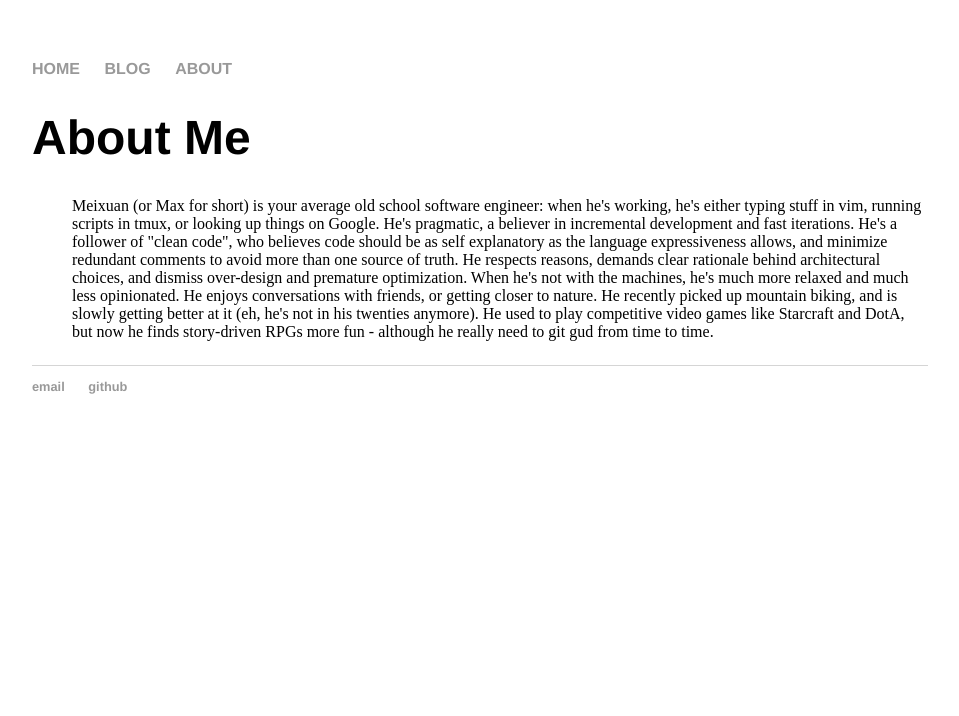
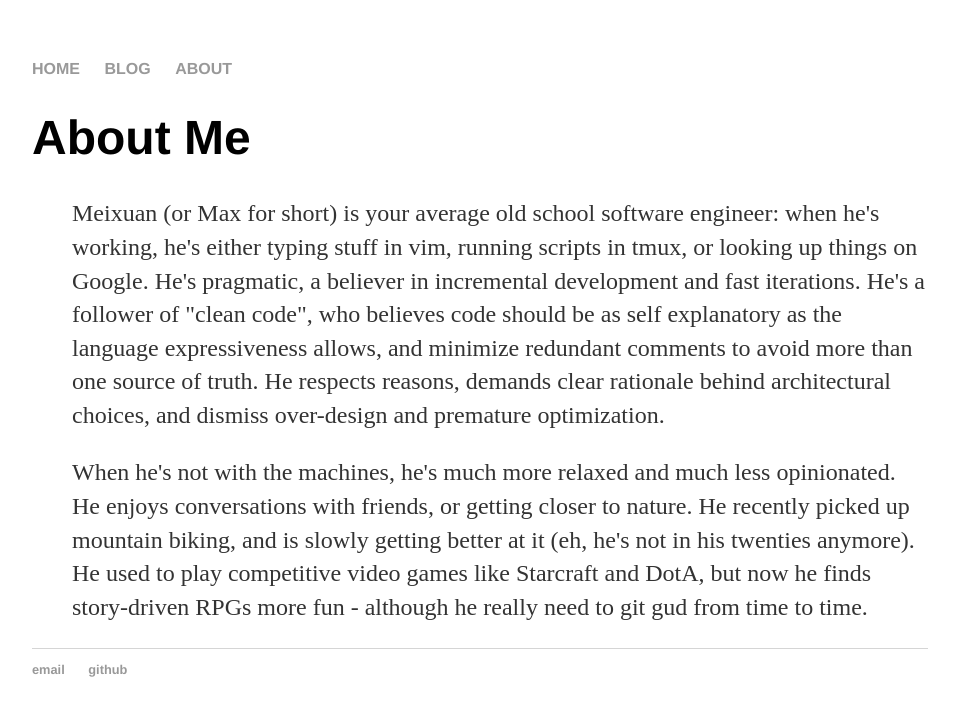
Before and after one commit to relevart/relevart.github.io, a Jekyll site: the page built from about/index.html, in a window 1280 px wide. Shown: the top 716 px of the page, without its empty margins (160-1119 px from the left). Built offline with Jekyll 4.4.1, drawn with Linux system fonts in a browser that asks for light colours.

Commit message:
update about

```diff
--- a/about/index.html
+++ b/about/index.html
@@ -4,7 +4,7 @@ title: About Me
 ---
 	<h1>{{ page.title }}</h1>
 	<ul class="about">
-            <div markdown="1">
+            <p>
             Meixuan (or Max for short) is your average old school software
             engineer: when he's working, he's either typing stuff in vim,
             running scripts in tmux, or looking up things on Google. He's
@@ -15,7 +15,9 @@ title: About Me
             source of truth. He respects reasons, demands clear rationale
             behind architectural choices, and dismiss over-design and premature
             optimization.
+            </p>
 
+            <p>
             When he's not with the machines, he's much more relaxed and much
             less opinionated. He enjoys conversations with friends, or getting
             closer to nature. He recently picked up mountain biking, and is
```
